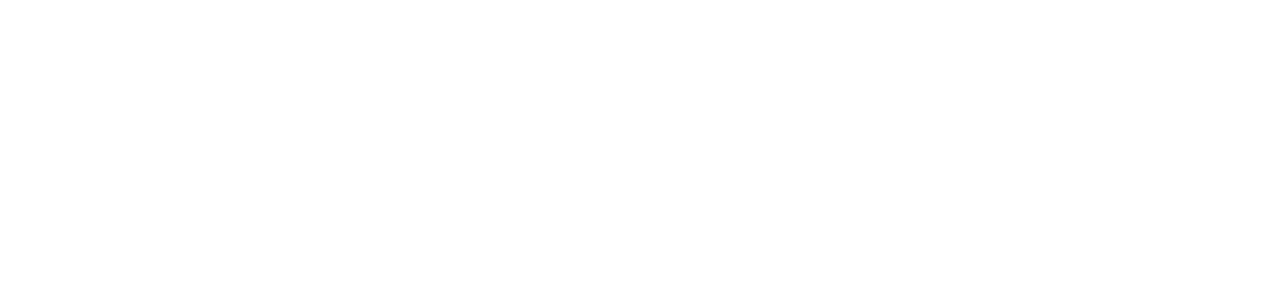
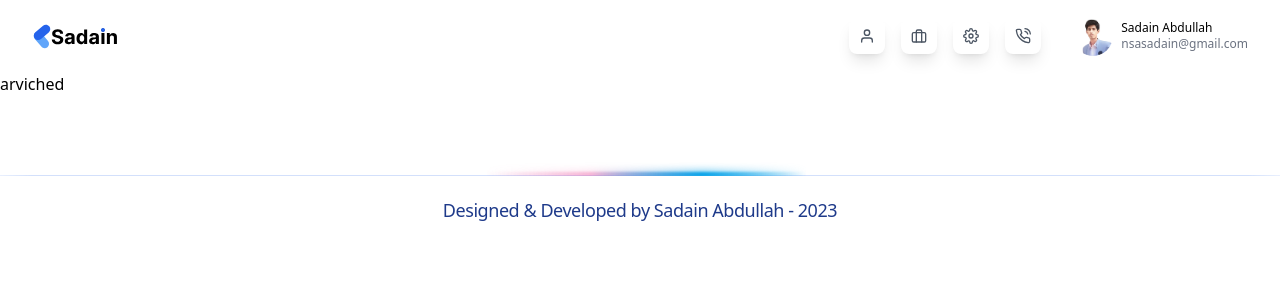
Before and after one commit to sadain/sadainabdullah-Portfolio, a React (Create React App) app: page /ArchiveProjects in a window 1280 px wide. Before the commit this address had no page. Shown: the top 300 px of the page. Built offline with nearby package versions, Linux system fonts and the light colour scheme; the HTML template or start-up script is replaced by a standard one.

Commit message:
Routes Test

```diff
--- a/src/App.js
+++ b/src/App.js
@@ -3,7 +3,7 @@ import { BrowserRouter, Route, Routes } from "react-router-dom";
 import "./App.css";
 import {
   MainRouter,
-  // ArchiveProjects,
+  ArchiveProjects,
   Home
 } from "./pages";
 
@@ -14,7 +14,7 @@ function App() {
           <Route path="/" element={<MainRouter />} >
             <Route index element={<Home />} />
             {/* <Route path="/about" element={<About />} /> */}
-            {/* <Route path="/ArchiveProjects" element={<ArchiveProjects />} /> */}
+            <Route path="/ArchiveProjects" element={<ArchiveProjects />} />
             {/* <Route path="/demo" element={<Demo />} /> */}
             {/* <Route path="/contact" element={<Contact />} /> */}
           </Route>
--- a/src/pages/ArchiveProjects.jsx
+++ b/src/pages/ArchiveProjects.jsx
@@ -2,7 +2,7 @@ import React from "react";
 
 const Projects = () => {
   return (
-    <div></div>
+    <div>arviched</div>
   );
 };
 
```
